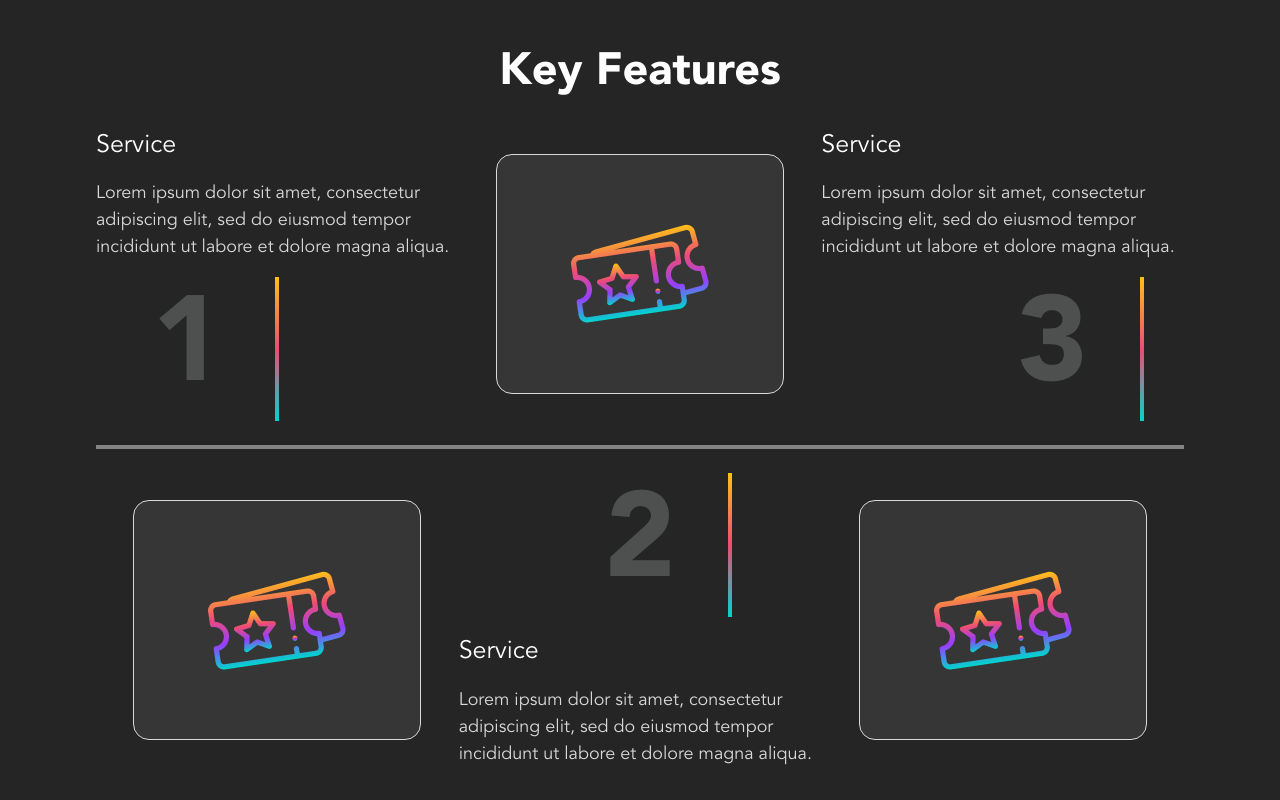
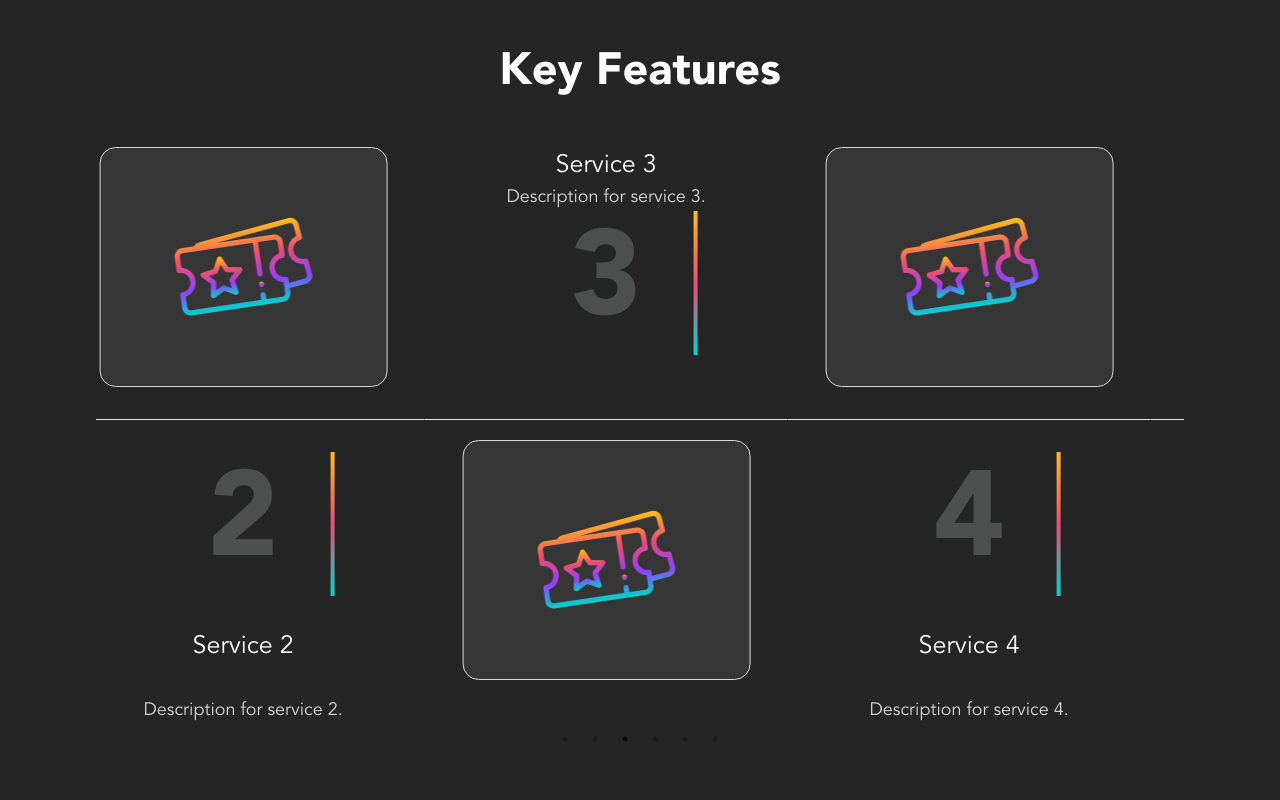
Before and after one commit to sanki92/Kicket, a React (Create React App) app: page /service/1 in a window 1280 px wide. Shown: the part 1160-1960 px from the top of the page. Built offline with nearby package versions, Linux system fonts and the light colour scheme.

Commit message:
feat: add scrollable key features

```diff
--- a/src/App.js
+++ b/src/App.js
@@ -5,6 +5,9 @@ import WhyKicket from "./pages/WhyKicket";
 import Service1 from "./pages/Service1";
 import Service2 from "./pages/Service2";
 import Contact from "./pages/Contact";
+import "slick-carousel/slick/slick.css";
+import "slick-carousel/slick/slick-theme.css";
+
 
 function App() {
   return (
--- a/src/pages/Service1.js
+++ b/src/pages/Service1.js
@@ -5,8 +5,9 @@ import ticket from "../assets/service1/ticket 1.png";
 import Layout from "../components/Layout";
 import Stories from "../components/WhyKicket/Stories";
 import ourService1phone from "../assets/our-service-phone.png";
+import Experience from "../components/Experience";
+import Slider from "react-slick";
 
-import Experience from "../components/Experience";
 const Service1 = () => {
   const [isPhone, setIsPhone] = useState(false);
 
@@ -20,6 +21,67 @@ const Service1 = () => {
       window.removeEventListener("resize", handleResize);
     };
   }, []);
+
+  const settings = {
+    dots: true,
+    infinite: true,
+    speed: 500,
+    slidesToShow: 3,
+    slidesToScroll: 1,
+    autoplay: true,
+    autoplaySpeed: 3000,
+    arrows:false,
+    responsive: [
+      {
+        breakpoint: 1024,
+        settings: {
+          slidesToShow: 2,
+          slidesToScroll: 1,
+        },
+      },
+      {
+        breakpoint: 767,
+        settings: {
+          slidesToShow: 1,
+          slidesToScroll: 1,
+        },
+      },
+    ],
+  };
+
+  const features = [
+    {
+      number: 1,
+      title: "Service 1",
+      description: "Description for service 1.",
+    },
+    {
+      number: 2,
+      title: "Service 2",
+      description: "Description for service 2.",
+    },
+    {
+      number: 3,
+      title: "Service 3",
+      description: "Description for service 3.",
+    },
+    {
+      number: 4,
+      title: "Service 4",
+      description: "Description for service 4.",
+    },
+    {
+      number: 5,
+      title: "Service 5",
+      description: "Description for service 5.",
+    },
+    {
+      number: 6,
+      title: "Service 6",
+      description: "Description for service 6.",
+    },
+  ];
+
   return (
     <Layout>
       <div
@@ -29,7 +91,8 @@ const Service1 = () => {
         <h1 className="text-[#FFC019] font-[750] text-[45px]">Service 1</h1>
         <div className="w-full h-[10rem] bg-gradient-to-b from-black/0 to-[#252525]/100 absolute bottom-0"></div>
       </div>
-      <div className=" flex lgM:flex-col lgM:items-center text-white text-[20px] w-[85%] mx-auto gap-x-14 mt-14">
+
+      <div className="flex lgM:flex-col lgM:items-center text-white text-[20px] w-[85%] mx-auto gap-x-14 mt-14">
         <img src={aboutImg} className="smM:hidden w-[30rem]" />
         <img src={ourService1phone} className="z-10 hidden smM:block" />
 
@@ -37,7 +100,7 @@ const Service1 = () => {
           <h1 className="text-white font-[750] text-[45px] lgM:text-center smM:text-[7vw] smM:whitespace-nowrap smM:mt-5 smM:text-center">
             Service
           </h1>
-          <p className="leading-[35px]  smM:text-[4vw] smM:leading-[6vw]">
+          <p className="leading-[35px] smM:text-[4vw] smM:leading-[6vw]">
             Lorem ipsum dolor sit amet, consectetur adipiscing elit, sed do
             eiusmod tempor incididunt ut labore et dolore magna aliqua. Ut enim
             ad minim veniam, quis nostrud exercitation ullamco laboris nisi ut
@@ -48,122 +111,61 @@ const Service1 = () => {
           </p>
         </div>
       </div>
+
       <div className="my-[5rem] mb-8">
-        <h1 className="text-white font-[750] text-[45px] text-center mb-5 smM:text-[7vw] smM:whitespace-nowrap smM:mt-5 smM:text-center">
+        <h1 className="text-white font-[750] text-[45px] text-center mb-10 smM:text-[7vw] smM:whitespace-nowrap smM:mt-5 smM:text-center">
           Key Features
         </h1>
-        <div className="smM:hidden grid grid-cols-3 smM:flex-row-reverse divide-white w-[85%] items-center mx-auto gap-y-10">
-          <div className="space-y-4 text-white">
-            <h1 className="text-[25px]">Service</h1>
-            <p className="text-[18px] text-[#D9D9D9]">
-              Lorem ipsum dolor sit amet, consectetur adipiscing elit, sed do
-              eiusmod tempor incididunt ut labore et dolore magna aliqua.
+        <Slider {...settings} className="w-[85%] mx-auto">
+          {features.map((feature) => (
+            <>
+              {feature.number % 2 === 1 ? (
+                <div
+                  key={feature.number}
+                  className="text-white"
+                >
+                  <h2 className="text-[25px] text-center">{feature.title}</h2>
+                  <p className="text-[18px] text-[#D9D9D9] text-center">
+                    {feature.description}
                   </p>
-            <h1 className="relative  w-fit leading-[144px] px-14 text-[120px] text-[#4E4F4F] font-[750]">
-              1
+                  <h1 className="relative w-fit leading-[144px] px-14 text-[120px] text-[#4E4F4F] font-[750] mx-auto">
+                    {feature.number}
                     <div className="absolute right-0 top-0 h-full w-[4px] bg-gradient-to-b from-[#ffc019] via-[#ed4c75] via-[#973eff] to-[#00d6cc]"></div>
                   </h1>
-          </div>
-          <div className="flex items-center justify-center">
-            <div className="bg-[#363637] border border-[#D9D9D9] h-[15rem] w-[18rem] lgM:h-[13rem] lgM:w-[15rem] rounded-2xl flex items-center justify-center">
-              <img src={ticket} />
-            </div>
-          </div>
-          <div className="space-y-4 text-white">
-            <h1 className="text-[25px]">Service</h1>
-            <p className="text-[18px] text-[#D9D9D9] smM:text-[4vw] smM:leading-[6vw]">
-              Lorem ipsum dolor sit amet, consectetur adipiscing elit, sed do
-              eiusmod tempor incididunt ut labore et dolore magna aliqua.
-            </p>
-            <h1 className="relative  w-fit leading-[144px] px-14 text-[120px] text-[#4E4F4F] font-[750] ml-auto mr-10 ">
-              3
-              <div className="absolute right-0 top-0 h-full w-[4px] bg-gradient-to-b from-[#ffc019] via-[#ed4c75] via-[#973eff] to-[#00d6cc]"></div>
-            </h1>
-          </div>
-        </div>
-        <hr className="my-6 w-[85%] mx-auto border-[#848484] border-2" />
-        <div className="smM:hidden grid grid-cols-3 smM:grid-cols-1 divide-white w-[85%] items-center mx-auto gap-y-10">
-          <div className="flex items-center justify-center">
+                  <hr className="my-5 mt-[3.99rem]"/>
+                  <div className="flex justify-center">
                     <div className="bg-[#363637] border border-[#D9D9D9] h-[15rem] w-[18rem] rounded-2xl flex items-center justify-center">
-              <img src={ticket} />
-            </div>
-          </div>
-          <div className="space-y-4 text-white flex flex-col justify-center items-center">
-            <h1 className="relative  w-fit leading-[144px] px-14 text-[120px] text-[#4E4F4F] font-[750]">
-              2
-              <div className="absolute right-0 top-0 h-full w-[4px] bg-gradient-to-b from-[#ffc019] via-[#ed4c75] via-[#973eff] to-[#00d6cc]"></div>
-            </h1>
-            <h1 className="text-[25px] w-full">Service</h1>
-            <p className="text-[18px] text-[#D9D9D9]">
-              Lorem ipsum dolor sit amet, consectetur adipiscing elit, sed do
-              eiusmod tempor incididunt ut labore et dolore magna aliqua.
-            </p>
-          </div>
-          <div className="flex items-center justify-center">
-            <div className="bg-[#363637] border border-[#D9D9D9] h-[15rem] w-[18rem] rounded-2xl flex items-center justify-center">
-              <img src={ticket} />
+                      <img src={ticket} alt={`ticket ${feature.number}`} />
                     </div>
                   </div>
                 </div>
-
-        <div className=" hidden smM:flex w-[90%] mx-auto items-center gap-x-10">
-          <div className="flex items-center justify-center">
-            <div className="bg-[#363637] border border-[#D9D9D9] h-[8rem] w-[6rem] rounded-2xl flex items-center justify-center">
-              <img src={ticket} className="w-14" />
+              ) : (
+                <div
+                  key={feature.number}
+                  className="text-white space-y-8"
+                >
+                  <div className="flex justify-center">
+                    <div className="bg-[#363637] border border-[#D9D9D9] h-[15rem] w-[18rem] rounded-2xl flex items-center justify-center">
+                      <img src={ticket} alt={`ticket ${feature.number}`} />
                     </div>
                   </div>
-          <h1 className="relative  w-[6rem] h-fit flex items-center justify-center text-[15vw] text-[#4E4F4F] font-[750]">
-              1
-              <div className="absolute rounded-md right-0 bottom-0 w-full h-[4px] bg-gradient-to-r from-[#ffc019] via-[#ed4c75] via-[#973eff] to-[#00d6cc]"></div>
+                  <hr/>
+
+                  <h1 className="relative w-fit leading-[144px] px-14 text-[120px] text-[#4E4F4F] font-[750] mx-auto">
+                    {feature.number}
+                    <div className="absolute right-0 top-0 h-full w-[4px] bg-gradient-to-b from-[#ffc019] via-[#ed4c75] via-[#973eff] to-[#00d6cc]"></div>
                   </h1>
-            <div className="w-[50%]">
-
-            <h1 className="text-white text-[4vw] text-right">Service</h1>
-            <p className="text-[3vw] leading-[5vw] text-right text-white">
-              Lorem ipsum dolor sit amet, consectetur adipiscing elit, sed do
-              eiusmod tempor incididunt ut labore et dolore magna aliqua.
+                  <h2 className="text-[25px] text-center">{feature.title}</h2>
+                  <p className="text-[18px] text-[#D9D9D9] text-center">
+                    {feature.description}
                   </p>
                 </div>
+              )}
+            </>
+          ))}
+        </Slider>
       </div>
-        <div className=" hidden smM:flex w-[90%] smM:flex-row-reverse mx-auto items-center gap-x-10">
-          <div className="flex items-center justify-center">
-            <div className="bg-[#363637] border border-[#D9D9D9] h-[8rem] w-[6rem] rounded-2xl flex items-center justify-center">
-              <img src={ticket} className="w-14" />
-            </div>
-          </div>
-          <h1 className="relative  w-[6rem] h-fit flex items-center justify-center text-[15vw] text-[#4E4F4F] font-[750]">
-              2
-              <div className="absolute rounded-md right-0 bottom-0 w-full h-[4px] bg-gradient-to-r from-[#ffc019] via-[#ed4c75] via-[#973eff] to-[#00d6cc]"></div>
-            </h1>
-            <div className="w-[50%]">
 
-            <h1 className="text-white text-[4vw] text-left">Service</h1>
-            <p className="text-[3vw] leading-[5vw] text-left text-white">
-              Lorem ipsum dolor sit amet, consectetur adipiscing elit, sed do
-              eiusmod tempor incididunt ut labore et dolore magna aliqua.
-            </p>
-            </div>
-        </div>
-        <div className=" hidden smM:flex w-[90%] mx-auto items-center gap-x-10">
-          <div className="flex items-center justify-center">
-            <div className="bg-[#363637] border border-[#D9D9D9] h-[8rem] w-[6rem] rounded-2xl flex items-center justify-center">
-              <img src={ticket} className="w-14" />
-            </div>
-          </div>
-          <h1 className="relative  w-[6rem] h-fit flex items-center justify-center text-[15vw] text-[#4E4F4F] font-[750]">
-              3
-              <div className="absolute rounded-md right-0 bottom-0 w-full h-[4px] bg-gradient-to-r from-[#ffc019] via-[#ed4c75] via-[#973eff] to-[#00d6cc]"></div>
-            </h1>
-            <div className="w-[50%]">
-
-            <h1 className="text-white text-[4vw] text-right">Service</h1>
-            <p className="text-[3vw] leading-[5vw] text-right text-white">
-              Lorem ipsum dolor sit amet, consectetur adipiscing elit, sed do
-              eiusmod tempor incididunt ut labore et dolore magna aliqua.
-            </p>
-            </div>
-        </div>
-      </div>
       <Stories isPhone={isPhone} title={"Case Studies"} />
       <Experience />
     </Layout>
--- a/src/pages/Service2.js
+++ b/src/pages/Service2.js
@@ -5,8 +5,9 @@ import ticket from "../assets/service1/ticket 1.png";
 import Layout from "../components/Layout";
 import Stories from "../components/WhyKicket/Stories";
 import ourService1phone from "../assets/our-service-phone.png";
+import Experience from "../components/Experience";
+import Slider from "react-slick";
 
-import Experience from "../components/Experience";
 const Service2 = () => {
   const [isPhone, setIsPhone] = useState(false);
 
@@ -20,6 +21,67 @@ const Service2 = () => {
       window.removeEventListener("resize", handleResize);
     };
   }, []);
+
+  const settings = {
+    dots: true,
+    infinite: true,
+    speed: 500,
+    slidesToShow: 3,
+    slidesToScroll: 1,
+    autoplay: true,
+    autoplaySpeed: 3000,
+    arrows:false,
+    responsive: [
+      {
+        breakpoint: 1024,
+        settings: {
+          slidesToShow: 2,
+          slidesToScroll: 1,
+        },
+      },
+      {
+        breakpoint: 767,
+        settings: {
+          slidesToShow: 1,
+          slidesToScroll: 1,
+        },
+      },
+    ],
+  };
+
+  const features = [
+    {
+      number: 1,
+      title: "Service 1",
+      description: "Description for service 1.",
+    },
+    {
+      number: 2,
+      title: "Service 2",
+      description: "Description for service 2.",
+    },
+    {
+      number: 3,
+      title: "Service 3",
+      description: "Description for service 3.",
+    },
+    {
+      number: 4,
+      title: "Service 4",
+      description: "Description for service 4.",
+    },
+    {
+      number: 5,
+      title: "Service 5",
+      description: "Description for service 5.",
+    },
+    {
+      number: 6,
+      title: "Service 6",
+      description: "Description for service 6.",
+    },
+  ];
+
   return (
     <Layout>
       <div
@@ -29,7 +91,8 @@ const Service2 = () => {
         <h1 className="text-[#FFC019] font-[750] text-[45px]">Service 2</h1>
         <div className="w-full h-[10rem] bg-gradient-to-b from-black/0 to-[#252525]/100 absolute bottom-0"></div>
       </div>
-      <div className=" flex lgM:flex-col lgM:items-center text-white text-[20px] w-[85%] mx-auto gap-x-14 mt-14">
+
+      <div className="flex lgM:flex-col lgM:items-center text-white text-[20px] w-[85%] mx-auto gap-x-14 mt-14">
         <img src={aboutImg} className="smM:hidden w-[30rem]" />
         <img src={ourService1phone} className="z-10 hidden smM:block" />
 
@@ -37,7 +100,7 @@ const Service2 = () => {
           <h1 className="text-white font-[750] text-[45px] lgM:text-center smM:text-[7vw] smM:whitespace-nowrap smM:mt-5 smM:text-center">
             Service
           </h1>
-          <p className="leading-[35px]  smM:text-[4vw] smM:leading-[6vw]">
+          <p className="leading-[35px] smM:text-[4vw] smM:leading-[6vw]">
             Lorem ipsum dolor sit amet, consectetur adipiscing elit, sed do
             eiusmod tempor incididunt ut labore et dolore magna aliqua. Ut enim
             ad minim veniam, quis nostrud exercitation ullamco laboris nisi ut
@@ -48,119 +111,61 @@ const Service2 = () => {
           </p>
         </div>
       </div>
+
       <div className="my-[5rem] mb-8">
-        <h1 className="text-white font-[750] text-[45px] text-center mb-5 smM:text-[7vw] smM:whitespace-nowrap smM:mt-5 smM:text-center">
+        <h1 className="text-white font-[750] text-[45px] text-center mb-10 smM:text-[7vw] smM:whitespace-nowrap smM:mt-5 smM:text-center">
           Key Features
         </h1>
-        <div className="smM:hidden grid grid-cols-3 smM:flex-row-reverse divide-white w-[85%] items-center mx-auto gap-y-10">
-          <div className="space-y-4 text-white">
-            <h1 className="text-[25px]">Service</h1>
-            <p className="text-[18px] text-[#D9D9D9]">
-              Lorem ipsum dolor sit amet, consectetur adipiscing elit, sed do
-              eiusmod tempor incididunt ut labore et dolore magna aliqua.
+        <Slider {...settings} className="w-[85%] mx-auto">
+          {features.map((feature) => (
+            <>
+              {feature.number % 2 === 1 ? (
+                <div
+                  key={feature.number}
+                  className="text-white"
+                >
+                  <h2 className="text-[25px] text-center">{feature.title}</h2>
+                  <p className="text-[18px] text-[#D9D9D9] text-center">
+                    {feature.description}
                   </p>
-            <h1 className="relative  w-fit leading-[144px] px-14 text-[120px] text-[#4E4F4F] font-[750]">
-              1
+                  <h1 className="relative w-fit leading-[144px] px-14 text-[120px] text-[#4E4F4F] font-[750] mx-auto">
+                    {feature.number}
                     <div className="absolute right-0 top-0 h-full w-[4px] bg-gradient-to-b from-[#ffc019] via-[#ed4c75] via-[#973eff] to-[#00d6cc]"></div>
                   </h1>
-          </div>
-          <div className="flex items-center justify-center">
+                  <hr className="my-5 mt-[3.99rem]"/>
+                  <div className="flex justify-center">
                     <div className="bg-[#363637] border border-[#D9D9D9] h-[15rem] w-[18rem] rounded-2xl flex items-center justify-center">
-              <img src={ticket} />
-            </div>
-          </div>
-          <div className="space-y-4 text-white">
-            <h1 className="text-[25px]">Service</h1>
-            <p className="text-[18px] text-[#D9D9D9] smM:text-[4vw] smM:leading-[6vw]">
-              Lorem ipsum dolor sit amet, consectetur adipiscing elit, sed do
-              eiusmod tempor incididunt ut labore et dolore magna aliqua.
-            </p>
-            <h1 className="relative  w-fit leading-[144px] px-14 text-[120px] text-[#4E4F4F] font-[750] ml-auto mr-10 ">
-              3
-              <div className="absolute right-0 top-0 h-full w-[4px] bg-gradient-to-b from-[#ffc019] via-[#ed4c75] via-[#973eff] to-[#00d6cc]"></div>
-            </h1>
-          </div>
-        </div>
-        <hr className="my-6 w-[85%] mx-auto border-[#848484] border-2" />
-        <div className="smM:hidden grid grid-cols-3 smM:grid-cols-1 divide-white w-[85%] items-center mx-auto gap-y-10">
-          <div className="flex items-center justify-center">
-            <div className="bg-[#363637] border border-[#D9D9D9] h-[15rem] w-[18rem] rounded-2xl flex items-center justify-center">
-              <img src={ticket} />
-            </div>
-          </div>
-          <div className="space-y-4 text-white flex flex-col justify-center items-center">
-            <h1 className="relative  w-fit leading-[144px] px-14 text-[120px] text-[#4E4F4F] font-[750]">
-              2
-              <div className="absolute right-0 top-0 h-full w-[4px] bg-gradient-to-b from-[#ffc019] via-[#ed4c75] via-[#973eff] to-[#00d6cc]"></div>
-            </h1>
-            <h1 className="text-[25px] w-full">Service</h1>
-            <p className="text-[18px] text-[#D9D9D9]">
-              Lorem ipsum dolor sit amet, consectetur adipiscing elit, sed do
-              eiusmod tempor incididunt ut labore et dolore magna aliqua.
-            </p>
-          </div>
-          <div className="flex items-center justify-center">
-            <div className="bg-[#363637] border border-[#D9D9D9] h-[15rem] w-[18rem] rounded-2xl flex items-center justify-center">
-              <img src={ticket} />
+                      <img src={ticket} alt={`ticket ${feature.number}`} />
                     </div>
                   </div>
                 </div>
-
-        <div className=" hidden smM:flex w-[90%] mx-auto items-center gap-x-10">
-          <div className="flex items-center justify-center">
-            <div className="bg-[#363637] border border-[#D9D9D9] h-[8rem] w-[6rem] rounded-2xl flex items-center justify-center">
-              <img src={ticket} className="w-14" />
+              ) : (
+                <div
+                  key={feature.number}
+                  className="text-white space-y-8"
+                >
+                  <div className="flex justify-center">
+                    <div className="bg-[#363637] border border-[#D9D9D9] h-[15rem] w-[18rem] rounded-2xl flex items-center justify-center">
+                      <img src={ticket} alt={`ticket ${feature.number}`} />
                     </div>
                   </div>
-          <h1 className="relative  w-[6rem] h-fit flex items-center justify-center text-[15vw] text-[#4E4F4F] font-[750]">
-            1
-            <div className="absolute rounded-md right-0 bottom-0 w-full h-[4px] bg-gradient-to-r from-[#ffc019] via-[#ed4c75] via-[#973eff] to-[#00d6cc]"></div>
+                  <hr/>
+
+                  <h1 className="relative w-fit leading-[144px] px-14 text-[120px] text-[#4E4F4F] font-[750] mx-auto">
+                    {feature.number}
+                    <div className="absolute right-0 top-0 h-full w-[4px] bg-gradient-to-b from-[#ffc019] via-[#ed4c75] via-[#973eff] to-[#00d6cc]"></div>
                   </h1>
-          <div className="w-[50%]">
-            <h1 className="text-white text-[4vw] text-right">Service</h1>
-            <p className="text-[3vw] leading-[5vw] text-right text-white">
-              Lorem ipsum dolor sit amet, consectetur adipiscing elit, sed do
-              eiusmod tempor incididunt ut labore et dolore magna aliqua.
+                  <h2 className="text-[25px] text-center">{feature.title}</h2>
+                  <p className="text-[18px] text-[#D9D9D9] text-center">
+                    {feature.description}
                   </p>
                 </div>
+              )}
+            </>
+          ))}
+        </Slider>
       </div>
-        <div className=" hidden smM:flex w-[90%] smM:flex-row-reverse mx-auto items-center gap-x-10">
-          <div className="flex items-center justify-center">
-            <div className="bg-[#363637] border border-[#D9D9D9] h-[8rem] w-[6rem] rounded-2xl flex items-center justify-center">
-              <img src={ticket} className="w-14" />
-            </div>
-          </div>
-          <h1 className="relative  w-[6rem] h-fit flex items-center justify-center text-[15vw] text-[#4E4F4F] font-[750]">
-            2
-            <div className="absolute rounded-md right-0 bottom-0 w-full h-[4px] bg-gradient-to-r from-[#ffc019] via-[#ed4c75] via-[#973eff] to-[#00d6cc]"></div>
-          </h1>
-          <div className="w-[50%]">
-            <h1 className="text-white text-[4vw] text-left">Service</h1>
-            <p className="text-[3vw] leading-[5vw] text-left text-white">
-              Lorem ipsum dolor sit amet, consectetur adipiscing elit, sed do
-              eiusmod tempor incididunt ut labore et dolore magna aliqua.
-            </p>
-          </div>
-        </div>
-        <div className=" hidden smM:flex w-[90%] mx-auto items-center gap-x-10">
-          <div className="flex items-center justify-center">
-            <div className="bg-[#363637] border border-[#D9D9D9] h-[8rem] w-[6rem] rounded-2xl flex items-center justify-center">
-              <img src={ticket} className="w-14" />
-            </div>
-          </div>
-          <h1 className="relative  w-[6rem] h-fit flex items-center justify-center text-[15vw] text-[#4E4F4F] font-[750]">
-            3
-            <div className="absolute rounded-md right-0 bottom-0 w-full h-[4px] bg-gradient-to-r from-[#ffc019] via-[#ed4c75] via-[#973eff] to-[#00d6cc]"></div>
-          </h1>
-          <div className="w-[50%]">
-            <h1 className="text-white text-[4vw] text-right">Service</h1>
-            <p className="text-[3vw] leading-[5vw] text-right text-white">
-              Lorem ipsum dolor sit amet, consectetur adipiscing elit, sed do
-              eiusmod tempor incididunt ut labore et dolore magna aliqua.
-            </p>
-          </div>
-        </div>
-      </div>
+
       <Stories isPhone={isPhone} title={"Case Studies"} />
       <Experience />
     </Layout>
```
Lines whose indentation alone changed are shown as unchanged.
